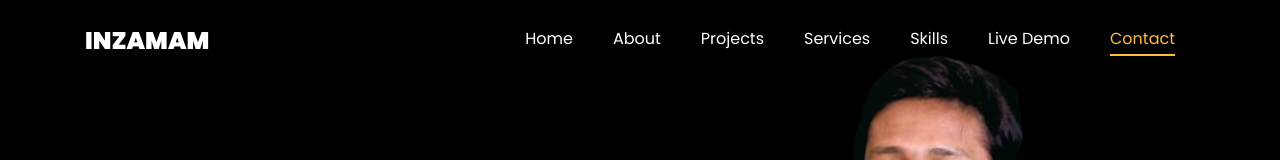
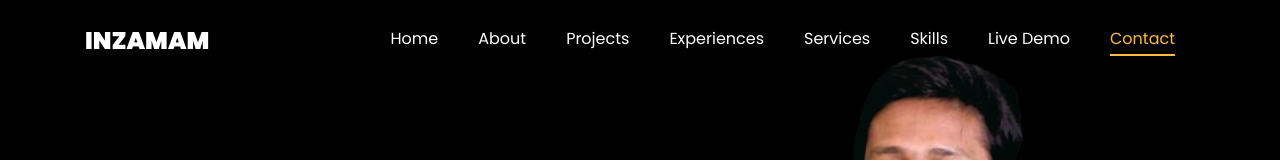
Before and after one commit to ExpoPythonist/Ashique_portfolio, a plain HTML site: page index.html in a window 1280 px wide. Shown: the top 160 px of the page. Drawn offline with Linux system fonts and the light colour scheme; files whose address does not match are found by name.

Commit message:
updated experiences in nav

```diff
--- a/index.html
+++ b/index.html
@@ -37,6 +37,7 @@
 	          <li class="nav-item"><a href="#home-section" class="nav-link"><span>Home</span></a></li>
 	          <li class="nav-item"><a href="#about-section" class="nav-link"><span>About</span></a></li>
 	          <li class="nav-item"><a href="#resume-section" class="nav-link"><span>Projects</span></a></li>
+			  <li class="nav-item"><a href="#experience-section" class="nav-link"><span>Experiences</span></a></li>
 	          <li class="nav-item"><a href="#services-section" class="nav-link"><span>Services</span></a></li>
 	          <li class="nav-item"><a href="#skills-section" class="nav-link"><span>Skills</span></a></li>
 	          <li class="nav-item"><a href="#demo-section" class="nav-link"><span>Live Demo</span></a></li>
```
